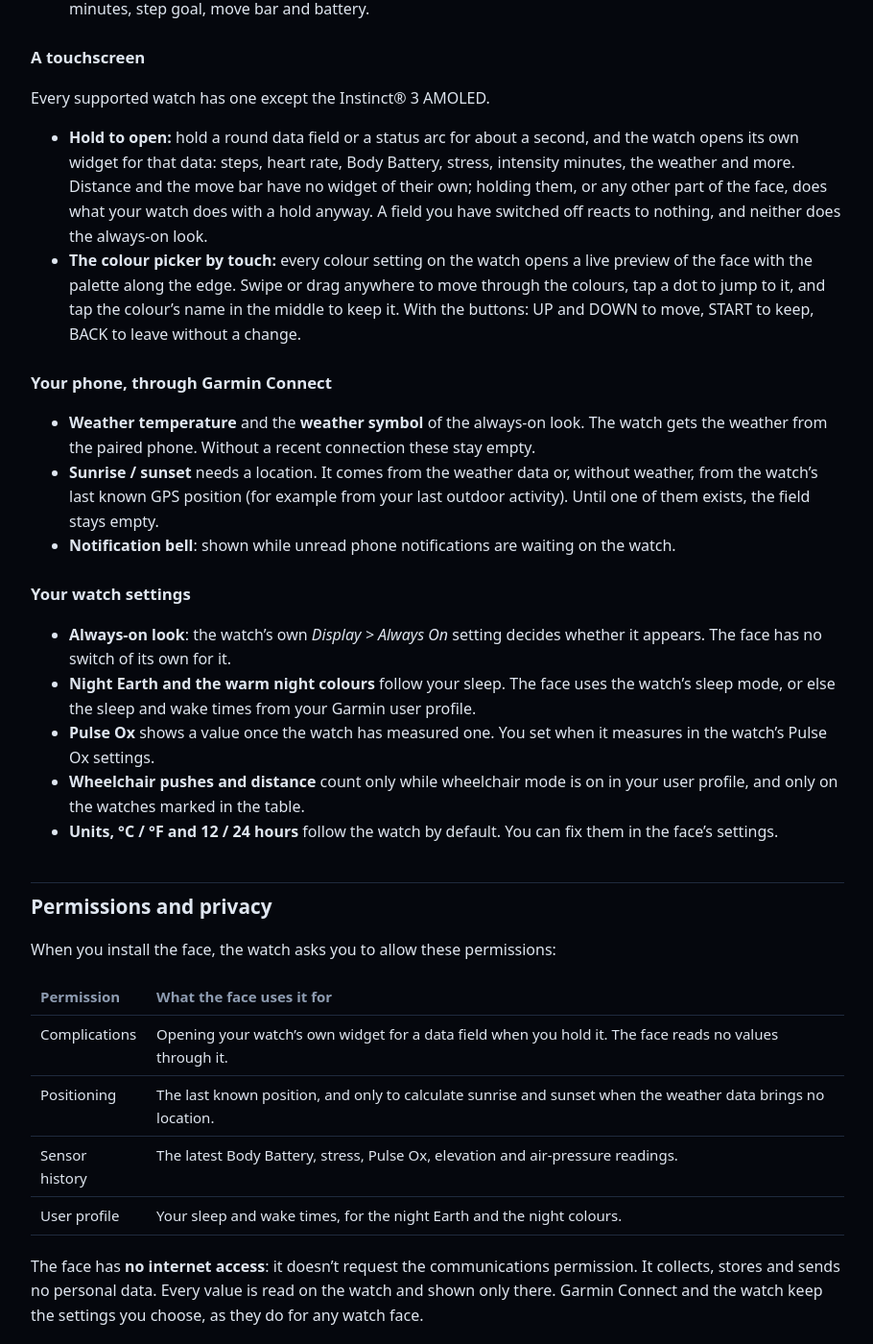
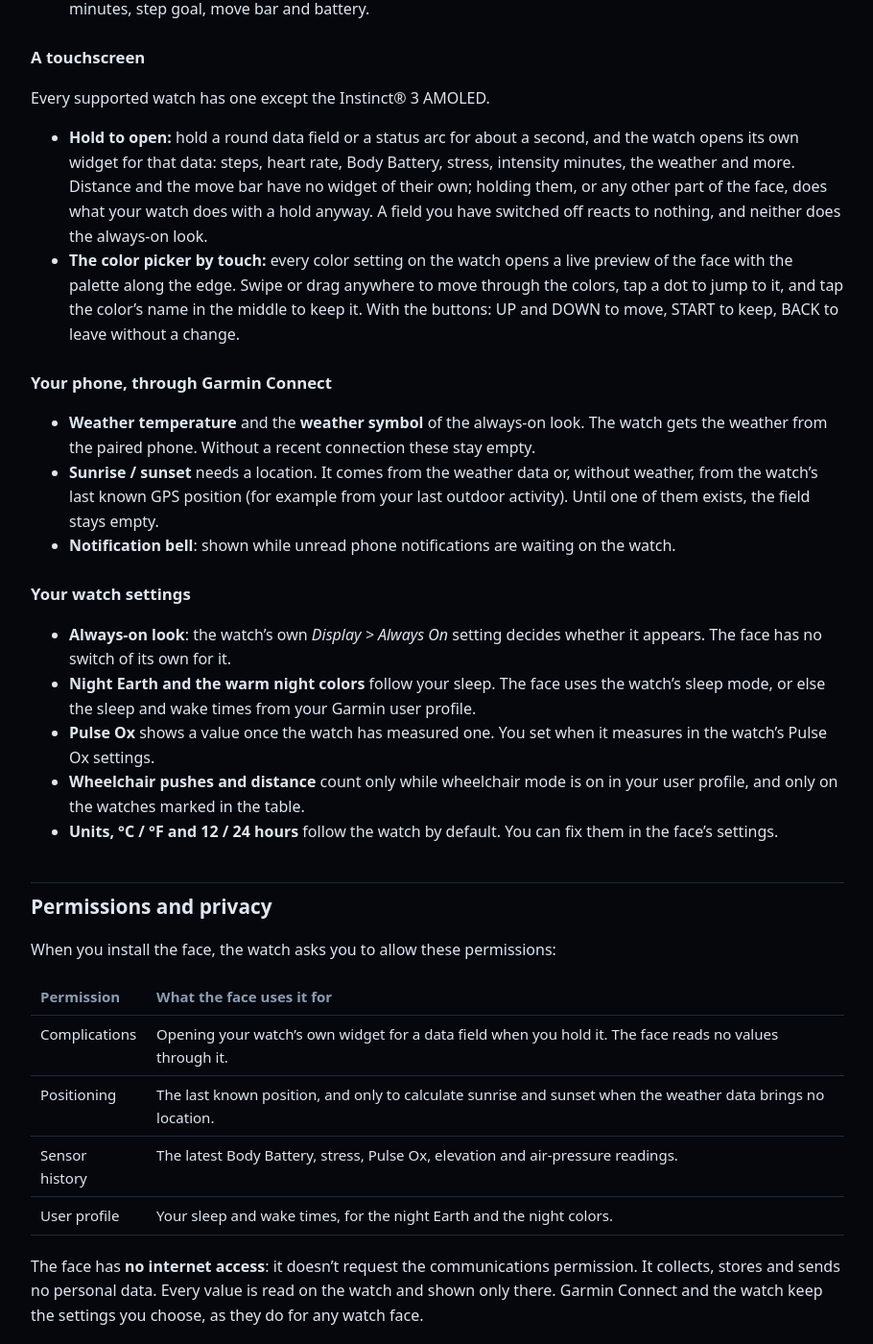
Before and after one commit to leidenheit/blue-beauty-earth-analog-static, a Jekyll site: the page built from hardware-requirements.md, in a window 1280 px wide and 1400 px high, scrolled down 4089 px. Shown: the whole window at 96% size, without its empty margins (184-1094 px from the left). Built offline with Jekyll 4.4.1, drawn with Linux system fonts in a browser that asks for light colours; some of the changed text lies outside the part shown.

Commit message:
chore: improvements to description and conf

```diff
--- a/_config.yml
+++ b/_config.yml
@@ -16,7 +16,7 @@
 store_url: "https://apps.garmin.com/apps/670a5fbb-7119-49ed-9b6d-c1d4b294d780"
 
 title: Blue Beauty Earth Analog
-description: A premium analog watch face for Garmin watches, built around a living Earth.
+description: A premium analog watch face for Garmin watches, built around a photorealistic Earth.
 author: Attila "leidenheit" Varga
 contact_email: attila.varga.dev@gmail.com
 lang: en
--- a/hardware-requirements.md
+++ b/hardware-requirements.md
@@ -22,7 +22,7 @@ depends on, so you know before you buy.
   or a companion app. Everything the face shows comes from the watch itself or
   through Garmin Connect.
 - **A touchscreen is a plus, not a must.** It adds two shortcuts: holding a
-  data field opens the matching widget of your watch, and the on-watch colour
+  data field opens the matching widget of your watch, and the on-watch color
   picker follows your finger. Every setting also works with the buttons.
 
 ## Supported watches
@@ -104,9 +104,9 @@ Every supported watch has one except the Instinct® 3 AMOLED.
   move bar have no widget of their own; holding them, or any other part of the
   face, does what your watch does with a hold anyway. A field you have switched
   off reacts to nothing, and neither does the always-on look.
-- **The colour picker by touch:** every colour setting on the watch opens a live
+- **The color picker by touch:** every color setting on the watch opens a live
   preview of the face with the palette along the edge. Swipe or drag anywhere to
-  move through the colours, tap a dot to jump to it, and tap the colour's name in
+  move through the colors, tap a dot to jump to it, and tap the color's name in
   the middle to keep it. With the buttons: UP and DOWN to move, START to keep,
   BACK to leave without a change.
 
@@ -125,7 +125,7 @@ Every supported watch has one except the Instinct® 3 AMOLED.
 
 - **Always-on look**: the watch's own *Display > Always On* setting decides
   whether it appears. The face has no switch of its own for it.
-- **Night Earth and the warm night colours** follow your sleep. The face uses
+- **Night Earth and the warm night colors** follow your sleep. The face uses
   the watch's sleep mode, or else the sleep and wake times from your Garmin
   user profile.
 - **Pulse Ox** shows a value once the watch has measured one. You set when it
@@ -144,7 +144,7 @@ When you install the face, the watch asks you to allow these permissions:
 | Complications | Opening your watch's own widget for a data field when you hold it. The face reads no values through it. |
 | Positioning | The last known position, and only to calculate sunrise and sunset when the weather data brings no location. |
 | Sensor history | The latest Body Battery, stress, Pulse Ox, elevation and air-pressure readings. |
-| User profile | Your sleep and wake times, for the night Earth and the night colours. |
+| User profile | Your sleep and wake times, for the night Earth and the night colors. |
 
 The face has **no internet access**: it doesn't request the communications
 permission. It collects, stores and sends no personal data. Every value is read
@@ -159,7 +159,7 @@ The Earth is a pre-rendered animation of **120 frames at 10 frames per second, 1
 
 - It starts again from the same position every time the screen lights up. It plays only while the screen is fully lit, and the watch decides how long that is (usually a few seconds after you raise your wrist). So you usually see the first part of the 30° turn, never a full revolution.
 - It is not a live globe. It shows neither the current time of day nor the real position of the sun. The night side is its own animation, shown while you sleep.
-- In the always-on look the Earth is a dimmed still image. With the animation switched off in the settings, the lit face shows the first frame as a still image.
+- In the always-on look the Earth is a still image drawn in fine dots of light: an even arc for its rim, dense dots on the continents, sparse ones over the oceans. On the night side the city lights shine in shades from light gold to warm white, and with the warm night colors on, the Earth takes the same warm tone as the hands and the date. With the animation switched off in the settings, the lit face shows the first frame as a still image.
 
 <!-- animation:end -->
 
```
